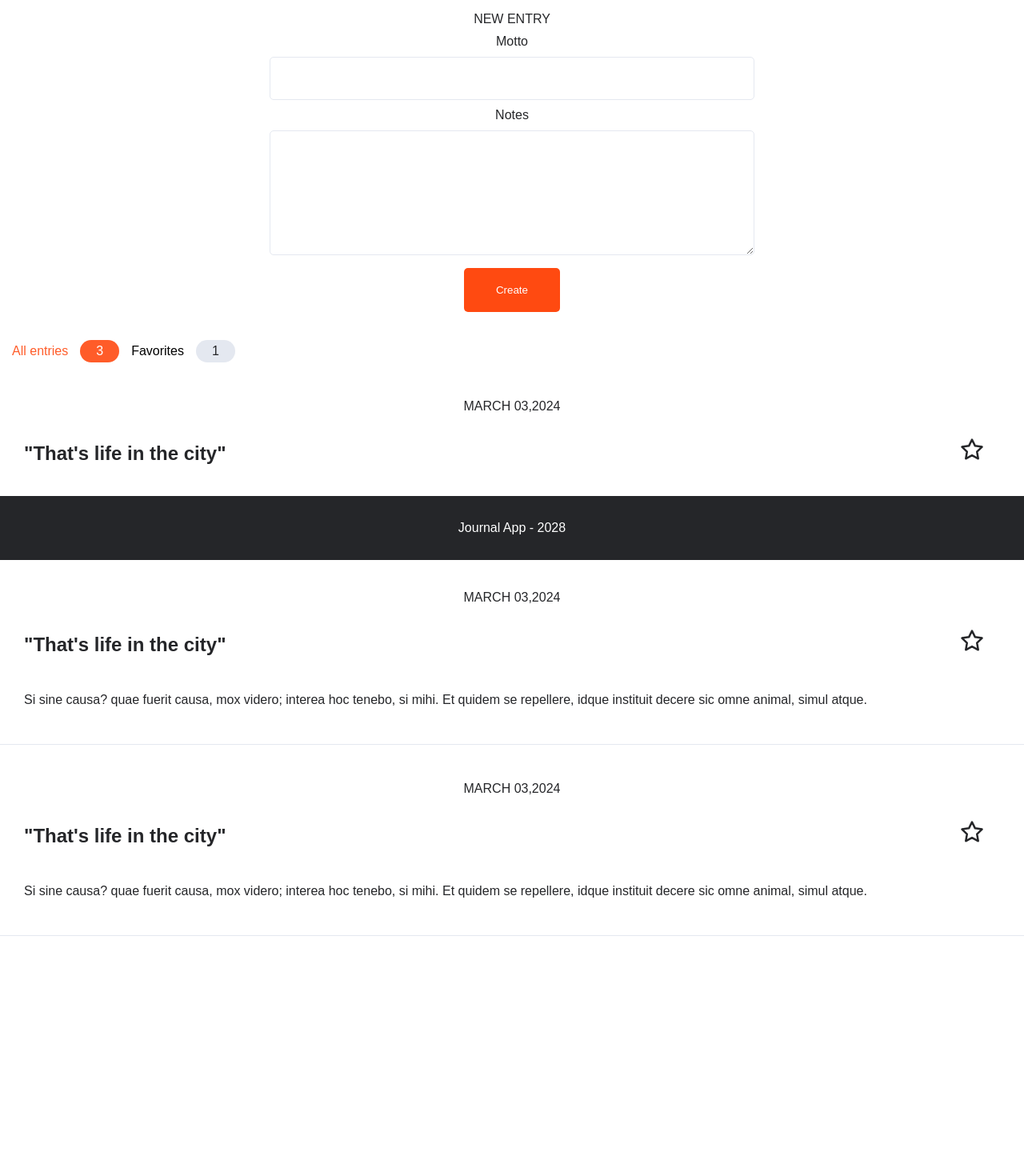
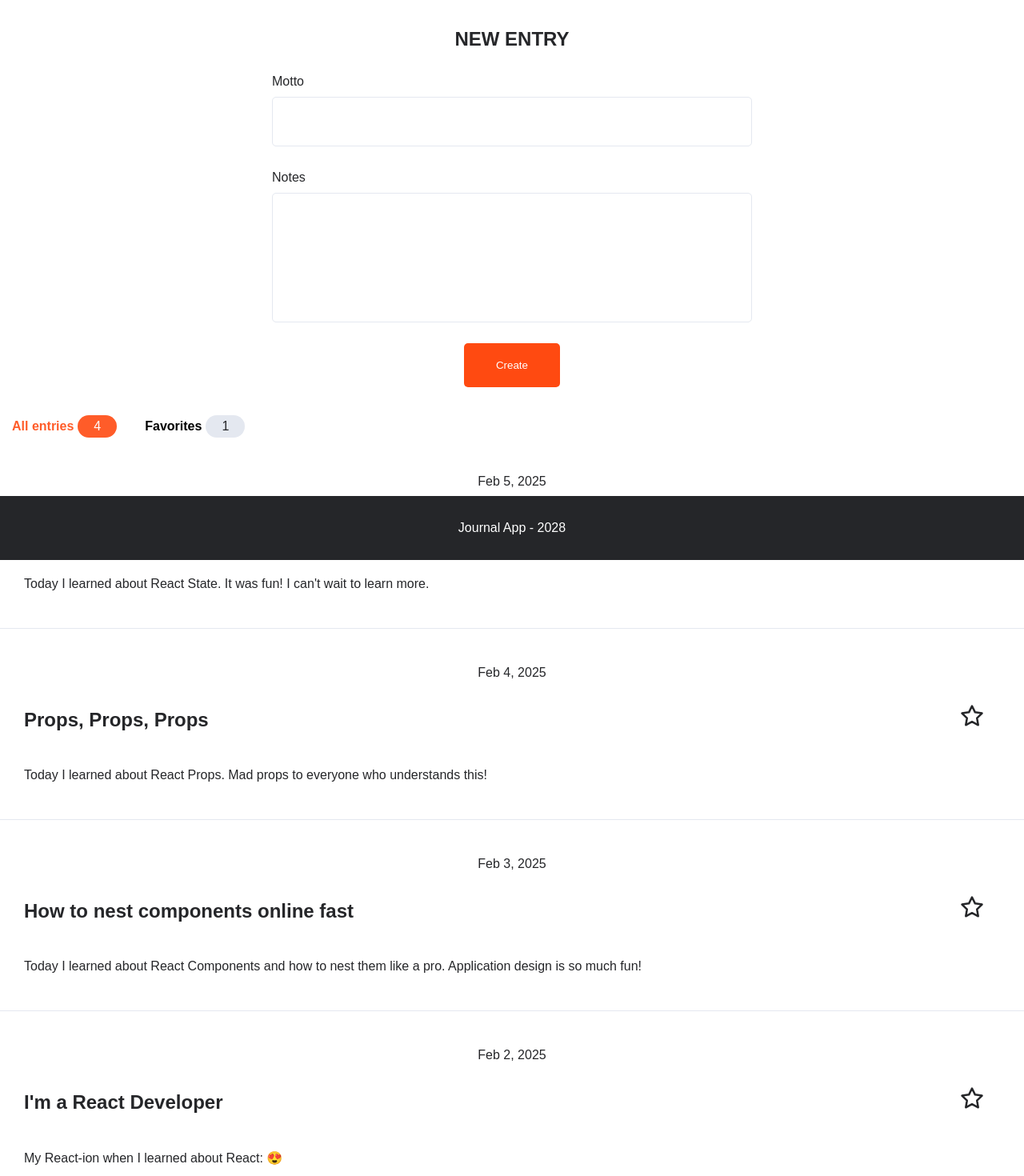
Before and after one commit to svetlivaksevski/journal-app, a React (Vite) app: page / in a window 1280 px wide. Shown: the part 100-1570 px from the top of the page at 80% size. Before the commit the page ends 1350 px from the top, so only its background shows below. Built offline with nearby package versions, Linux system fonts and the light colour scheme.

Commit message:
Add entries functionality

```diff
--- a/components/Card.jsx
+++ b/components/Card.jsx
@@ -1,31 +1,27 @@
-import { useState } from "react";
+import React, { useState } from "react";
 import starfilled from "../star-filled.svg";
 import star from "../star.svg";
 
-export default function Card() {
+export default function Card({ entry }) {
   const [liked, setLiked] = useState(false);
 
   function toggleLiked() {
     setLiked(!liked);
   }
 
-  console.log(123);
   return (
-    <section className="card">
-      <p className="dates"> MARCH 03,2024</p>
-      <div className="startandtext">
-        <h2 className="card__heading">"That's life in the city" </h2>
+    <div className="card">
+      <p className="date"> {entry.date}</p>
+      <div className="inline">
+        <h2 className="motto">{entry.motto} </h2>
         <img
           onClick={toggleLiked}
           src={liked ? starfilled : star}
-          className="bmimg"
+          className="stars"
+          alt="Star"
         ></img>
       </div>
-      <p class="hidden_answer">
-        Si sine causa? quae fuerit causa, mox videro; interea hoc tenebo, si
-        mihi. Et quidem se repellere, idque instituit decere sic omne animal,
-        simul atque.
-      </p>
-    </section>
+      <p>{entry.notes}</p>
+    </div>
   );
 }
--- a/components/Cards.css
+++ b/components/Cards.css
@@ -1,50 +1,11 @@
 @import "../src/index.css";
-
-.card {
-  border: 5px;
-  background-color: var(--color-foam);
-  color: var(--color-granite);
-  padding: 30px;
-  border-radius: 10px;
-  position: relative;
-  flex-direction: column;
-  display: flex;
-  gap: 20px;
-  flex-wrap: wrap;
-}
-
-.card__heading {
-  margin: 0 0 10px 0;
-}
-
-.bmimg {
-  position: relative;
-  top: -10px;
-  right: 20px;
-  width: 30px;
-  height: auto;
-}
-
-.dates {
-  display: flex;
-  justify-content: space-around;
-}
-
-.dots {
-  width: 100%;
-  border-bottom: 1px solid #e4e8f0;
-}
-
-.startandtext {
-  display: flex;
-  justify-content: space-between;
-}
 
 .category {
   display: flex;
   justify-content: space-around;
-  margin-left: 15px;
-  margin-right: 15px;
+  margin-left: 35px;
+  margin-right: 5px;
+  font-weight: bold;
 }
 
 .category--selected {
@@ -52,7 +13,8 @@
   justify-content: space-around;
   color: var(--color-nemo-mid);
   margin-left: 15px;
-  margin-right: 15px;
+  margin-right: 5px;
+  font-weight: bold;
 }
 .count {
   border-radius: 20px;
@@ -71,3 +33,43 @@
   justify-content: flex-start;
   align-items: center;
 }
+
+.card {
+  border: 5px;
+  background-color: var(--color-foam);
+  color: var(--color-granite);
+  padding: 30px;
+  border-radius: 10px;
+  position: relative;
+  flex-direction: column;
+  display: flex;
+  gap: 20px;
+  flex-wrap: wrap;
+}
+
+.date {
+  display: flex;
+  justify-content: space-around;
+}
+
+.motto {
+  margin: 0 0 10px 0;
+}
+
+.inline {
+  display: flex;
+  justify-content: space-between;
+}
+
+.stars {
+  position: relative;
+  top: -10px;
+  right: 20px;
+  width: 30px;
+  height: auto;
+}
+
+.dots {
+  width: 100%;
+  border-bottom: 1px solid #e4e8f0;
+}
--- a/components/Cards.jsx
+++ b/components/Cards.jsx
@@ -1,23 +1,24 @@
+import React from "react";
 import "./Cards.css";
-
 import Card from "./Card.jsx";
+import { entries } from "../components/EntriesSection.jsx";
 
 export default function Cards() {
   return (
     <>
       <div className="nav">
         <span className="category category--selected"> All entries</span>
-        <span className="count count--selected"> 3 </span>
+        <span className="count count--selected"> {entries.length} </span>
         <span className="category"> Favorites</span>
         <span className="count"> 1 </span>
       </div>
 
-      <Card />
-      <div class="dots"></div>
-      <Card />
-      <div class="dots"></div>
-      <Card />
-      <div class="dots"></div>
+      {entries.map((entry) => (
+        <div key={entry.id}>
+          <Card entry={entry} />
+          <div className="dots"></div>
+        </div>
+      ))}
     </>
   );
 }
--- /dev/null
+++ b/components/EntriesSection.jsx
@@ -0,0 +1,29 @@
+export const entries = [
+  {
+    id: 1000,
+    date: "Feb 5, 2025",
+    motto: "We are in a state of chaos",
+    notes:
+      "Today I learned about React State. It was fun! I can't wait to learn more.",
+  },
+  {
+    id: 999,
+    date: "Feb 4, 2025",
+    motto: "Props, Props, Props",
+    notes:
+      "Today I learned about React Props. Mad props to everyone who understands this!",
+  },
+  {
+    id: 998,
+    date: "Feb 3, 2025",
+    motto: "How to nest components online fast",
+    notes:
+      "Today I learned about React Components and how to nest them like a pro. Application design is so much fun!",
+  },
+  {
+    id: 997,
+    date: "Feb 2, 2025",
+    motto: "I'm a React Developer",
+    notes: "My React-ion when I learned about React: 😍",
+  },
+];
--- a/components/Form.css
+++ b/components/Form.css
@@ -1,23 +1,18 @@
 @import "../src/index.css";
-
-.submit_button {
-  align-self: center;
-}
 
 .title {
   justify-content: space-around;
   display: flex;
 }
 
-.formstyle {
+.container {
   padding: 30px;
   margin: 5px auto;
   color: var(--color-granite);
-  gap: 10px;
   font-family: Arial, Helvetica, sans-serif;
   display: flex;
   flex-direction: column;
-  align-items: center;
+  max-width: 600px;
 }
 
 .button {
@@ -30,21 +25,30 @@
   border: none;
 }
 
-.inputone {
+.submit_button {
+  align-self: center;
+}
+
+.inputstyle {
   border: 1px solid var(--color-water-10);
   border-radius: 5px;
-  width: 600px;
+  margin-bottom: 20px;
+  padding-left: 20px;
+  padding-top: 5px;
+  padding-bottom: 5px;
+  padding-right: 20px;
+}
+
+textarea {
+  height: 150px;
+  resize: none;
+}
+
+input {
   height: 50px;
 }
 
-.inputtwo {
-  border: 1px solid var(--color-water-10);
-  border-radius: 5px;
-  width: 600px;
-  height: 150px;
+label {
+  padding: 10px;
+  padding-left: 0;
 }
-
-label {
-  display: flex;
-  text-align: left;
-}
--- a/components/Form.jsx
+++ b/components/Form.jsx
@@ -2,19 +2,19 @@ import "./Form.css";
 
 export default function Form() {
   return (
-    <>
-      <form className="formstyle">
-        <legend className="title">NEW ENTRY</legend>
-        <label for="Motto">Motto</label>
-        <input type="text" className="inputone"></input>
-        <label for="Notes">Notes</label>
-        <textarea type="text" className="inputtwo"></textarea>
-        <section className="submit_button">
-          <button type="submit" className="button">
-            Create
-          </button>
-        </section>
-      </form>
-    </>
+    <form className="container">
+      <h2 className="title">NEW ENTRY</h2>
+      <label htmlFor="Motto" className="text">
+        Motto
+      </label>
+      <input type="text" className="inputstyle" />
+      <label htmlFor="Notes">Notes</label>
+      <textarea type="text" className="inputstyle" rows="4" />
+      <div className="submit_button">
+        <button type="submit" className="button">
+          Create
+        </button>
+      </div>
+    </form>
   );
 }
```
